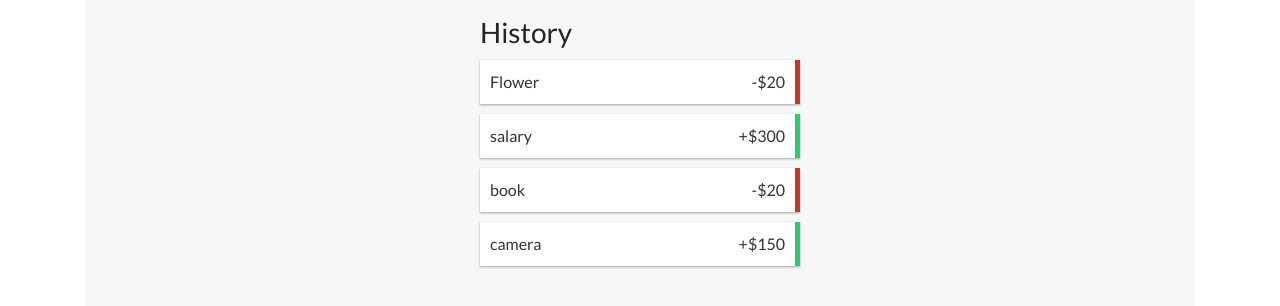
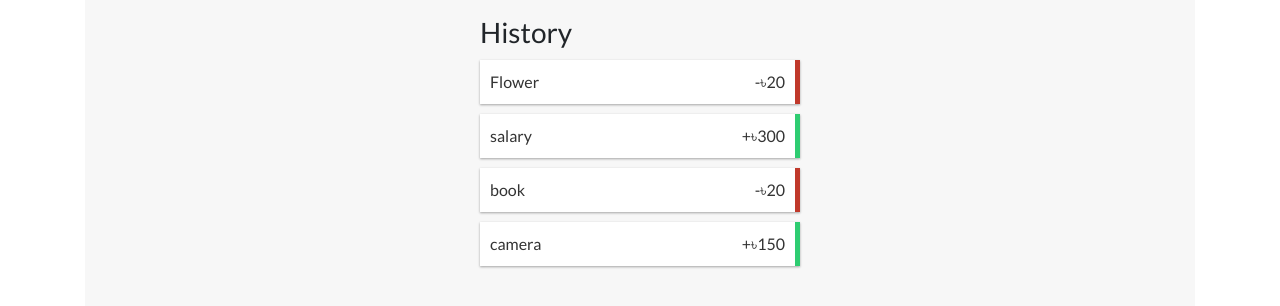
Before and after one commit to Sabbirdiu/ReactSinglePageApplicationBox, a React (Create React App) app: page /expensetracker in a window 1280 px wide. Shown: the part 382-688 px from the top of the page. Built offline with nearby package versions, Linux system fonts and the light colour scheme.

Commit message:
add money sign

```diff
--- a/src/components/Ex-TrackerAppHooks&ContextAPI/layout/Transaction.jsx
+++ b/src/components/Ex-TrackerAppHooks&ContextAPI/layout/Transaction.jsx
@@ -6,7 +6,7 @@ export const Transaction = ({ transaction }) => {
     <li className={transaction.amount < 0 ? 'minus' : 'plus'}>
       {transaction.text}{' '}
       <span>
-        {sign}${Math.abs(transaction.amount)}
+        {sign}৳{Math.abs(transaction.amount)}
       </span>
       <button className='delete-btn'>x</button>
     </li>
```
